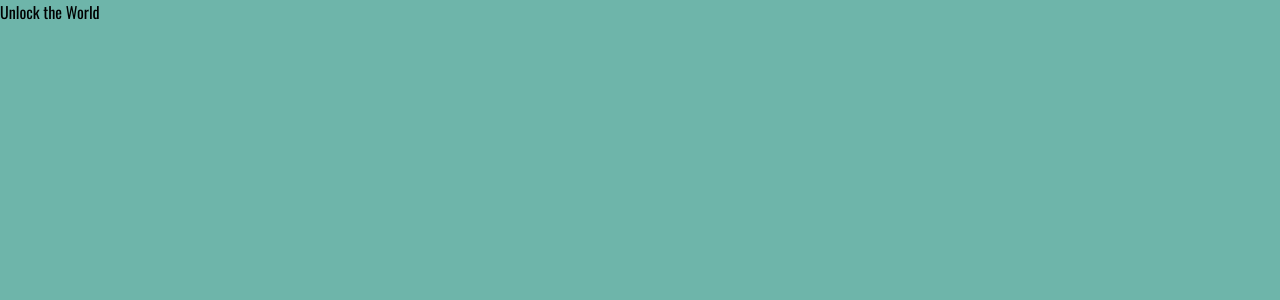
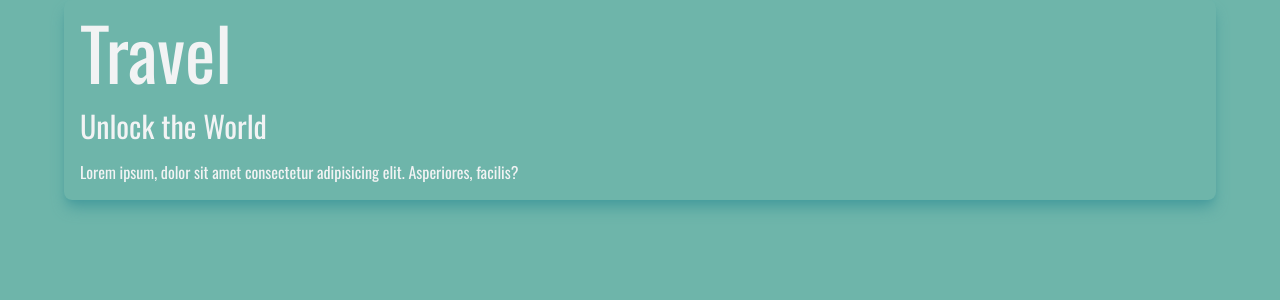
Before and after one commit to fryderyk1991/next-travel-app, a Next.js app: page / in a window 1280 px wide. Shown: the top 300 px of the page. Built offline with nearby package versions, Linux system fonts and the light colour scheme.

Commit message:
Hero - added basics styles

```diff
--- a/app/page.tsx
+++ b/app/page.tsx
@@ -1,8 +1,8 @@
-
+import Hero from "./ui/Hero";
 export default function Home() {
   return (
     <main className="min-h-screen bg-secondary">
-              Unlock the World
+      <Hero />
     </main>
   );
 }
--- a/app/ui/Hero.tsx
+++ b/app/ui/Hero.tsx
@@ -2,8 +2,12 @@ import React from 'react'
 
 const Hero = () => {
   return (
-    <div>
-
+    <div className='shadow-lg shadow-primary mx-auto w-[90%] rounded-lg'>
+        <div className='text-font-primary p-4'>
+          <h1 className='text-7xl'>Travel</h1>
+          <h2 className='text-3xl mt-5'>Unlock the World</h2>
+          <p className='mt-4'>Lorem ipsum, dolor sit amet consectetur adipisicing elit. Asperiores, facilis?</p>
+        </div>
     </div>
   )
 }
--- a/tailwind.config.ts
+++ b/tailwind.config.ts
@@ -10,6 +10,7 @@ const config: Config = {
    colors: {
       'primary': '#479c9d',
       'secondary': '#6eb5aa',
+      'font-primary': '#F2F3F4'
    }
   },
   plugins: [],
```
Also changed, not shown: package.json (+4 -4 lines), 1 other file (tests, documents, lock files or other folders).
